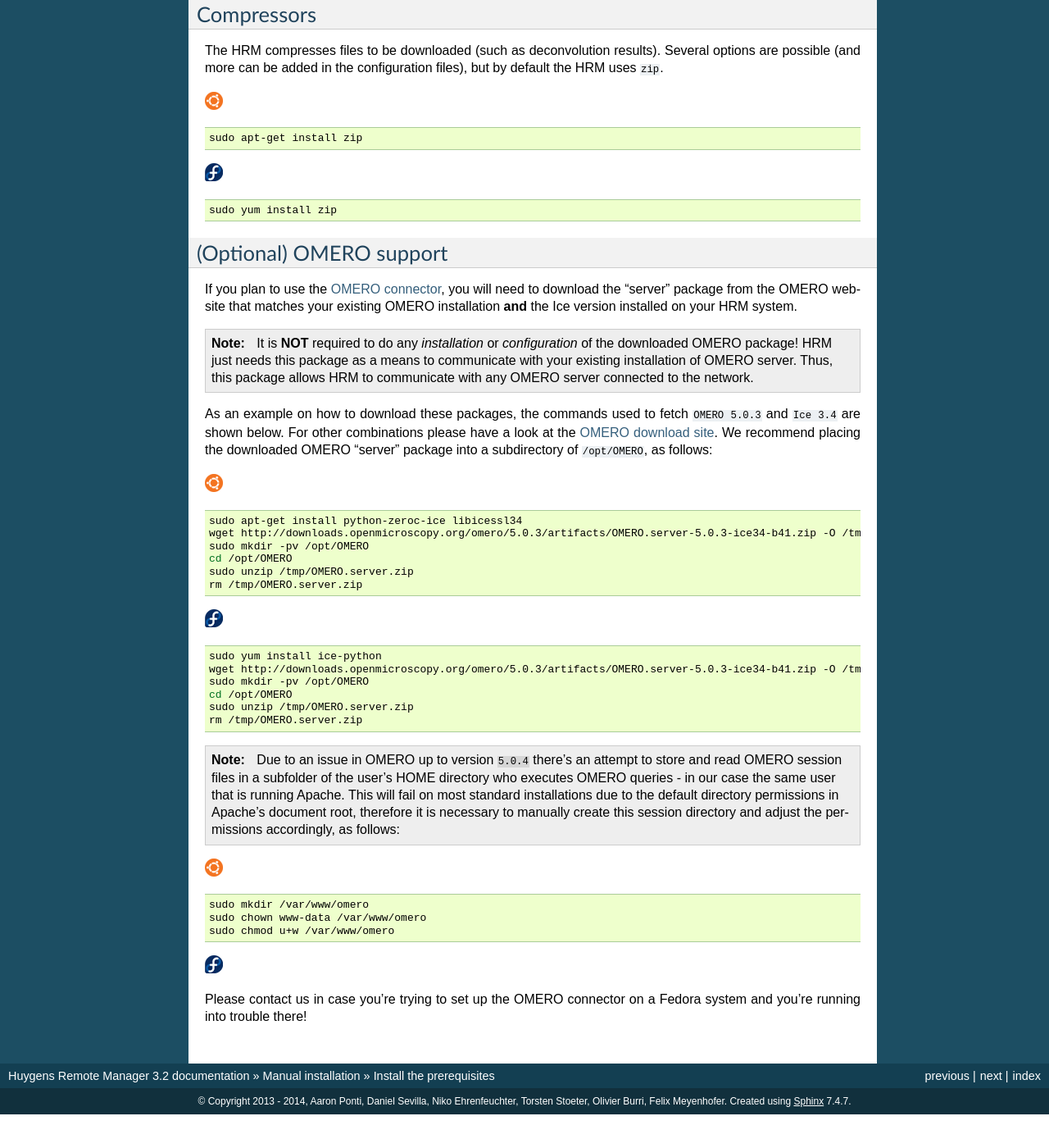
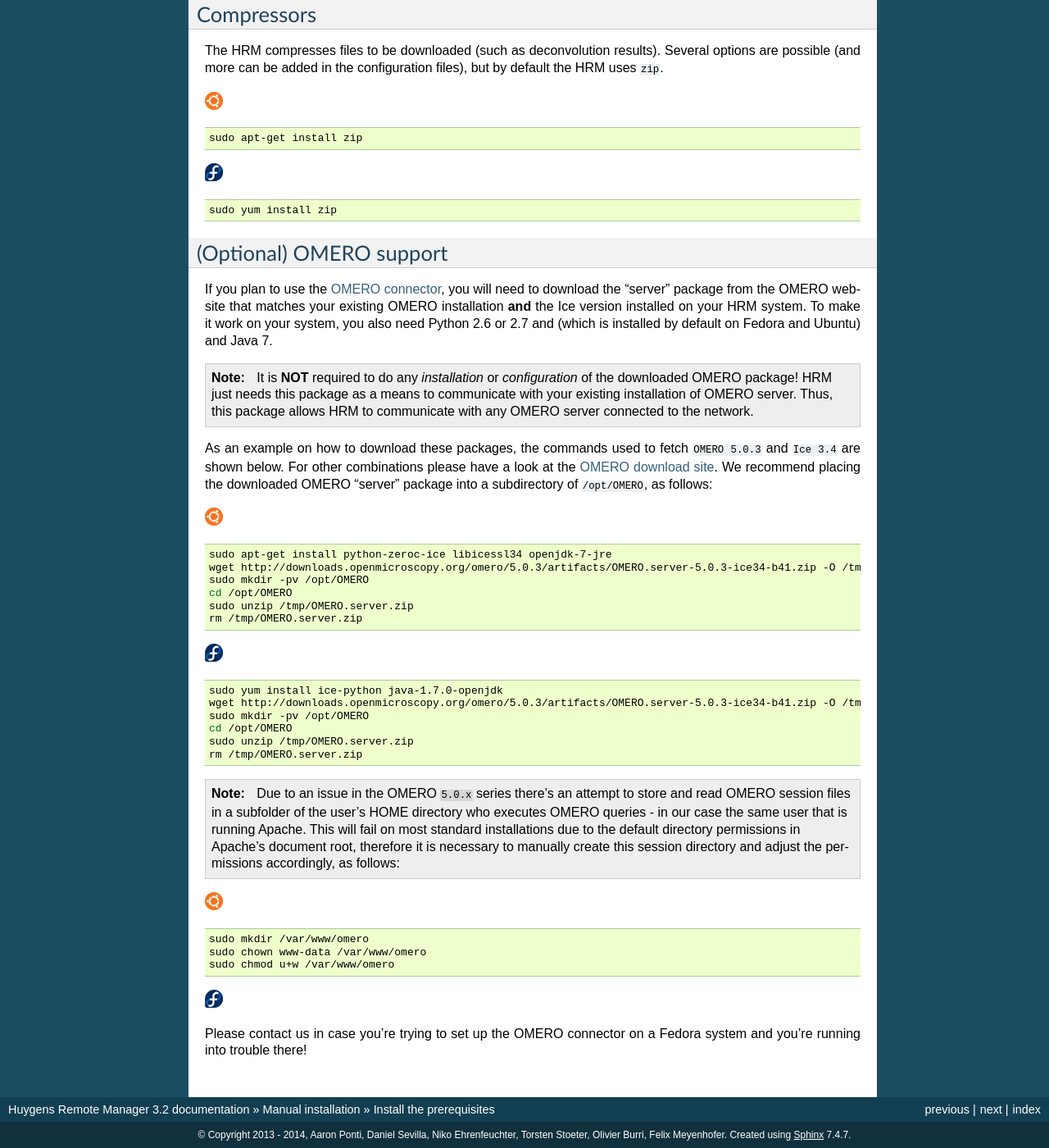
Before and after one commit to aarpon/hrm_docs, a Sphinx documentation site: the page built from docs/prerequisites.rst, in a window 1280 px wide and 1400 px high, scrolled down 3747 px. Shown: the whole window at 82% size. Built offline with Sphinx 7.4.7, drawn with Linux system fonts in a browser that asks for light colours; before the commit the page ends 5106 px from its top, so only the background shows below that.

Commit message:
Add commands to install Java to OMERO prerequisites.
fixes #362

```diff
--- a/docs/prerequisites.rst
+++ b/docs/prerequisites.rst
@@ -224,8 +224,10 @@
 ========================
 
 If you plan to use the :ref:`connector_omero`, you will need to download the
-"server" package from the OMERO website that matches your existing OMERO installation
-**and** the Ice version installed on your HRM system.
+"server" package from the OMERO website that matches your existing OMERO
+installation **and** the Ice version installed on your HRM system. To make it
+work on your system, you also need Python 2.6 or 2.7 and (which is installed by
+default on Fedora and Ubuntu) and Java 7.
 
 .. note::
 
@@ -247,7 +249,7 @@
 
 .. code-block:: sh
 
-    sudo apt-get install python-zeroc-ice libicessl34
+    sudo apt-get install python-zeroc-ice libicessl34 openjdk-7-jre
     wget http://downloads.openmicroscopy.org/omero/5.0.3/artifacts/OMERO.server-5.0.3-ice34-b41.zip -O /tmp/OMERO.server.zip
     sudo mkdir -pv /opt/OMERO
     cd /opt/OMERO
@@ -258,7 +260,7 @@
 
 .. code-block:: sh
 
-    sudo yum install ice-python
+    sudo yum install ice-python java-1.7.0-openjdk
     wget http://downloads.openmicroscopy.org/omero/5.0.3/artifacts/OMERO.server-5.0.3-ice34-b41.zip -O /tmp/OMERO.server.zip
     sudo mkdir -pv /opt/OMERO
     cd /opt/OMERO
@@ -267,12 +269,12 @@
 
 .. note::
 
-    Due to an issue in OMERO up to version ``5.0.4`` there's an attempt to store and
-    read OMERO session files in a subfolder of the user's HOME directory who
-    executes OMERO queries - in our case the same user that is running Apache.
-    This will fail on most standard installations due to the default directory
-    permissions in Apache's document root, therefore it is necessary to
-    manually create this session directory and adjust the permissions
+    Due to an issue in the OMERO ``5.0.x`` series there's an attempt to store
+    and read OMERO session files in a subfolder of the user's HOME directory
+    who executes OMERO queries - in our case the same user that is running
+    Apache. This will fail on most standard installations due to the default
+    directory permissions in Apache's document root, therefore it is necessary
+    to manually create this session directory and adjust the permissions
     accordingly, as follows:
 
 |ubuntu|
```
